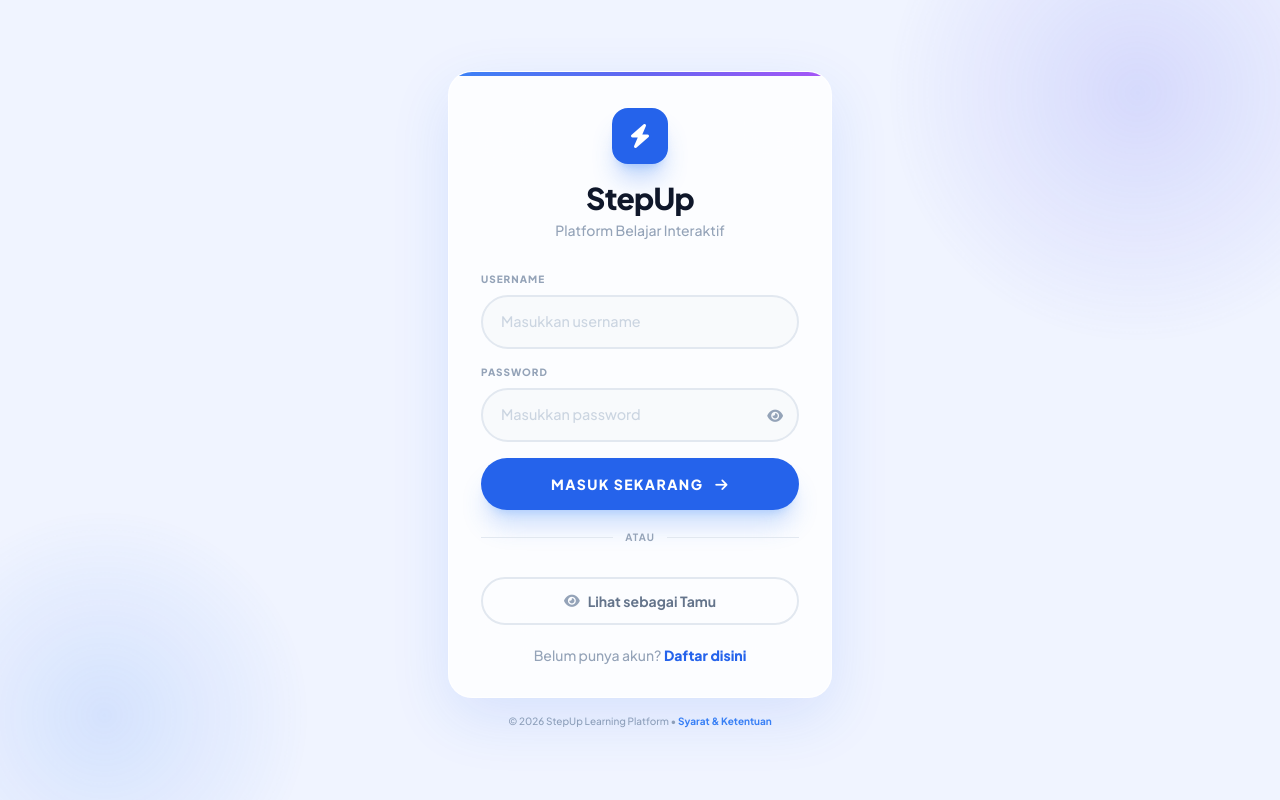
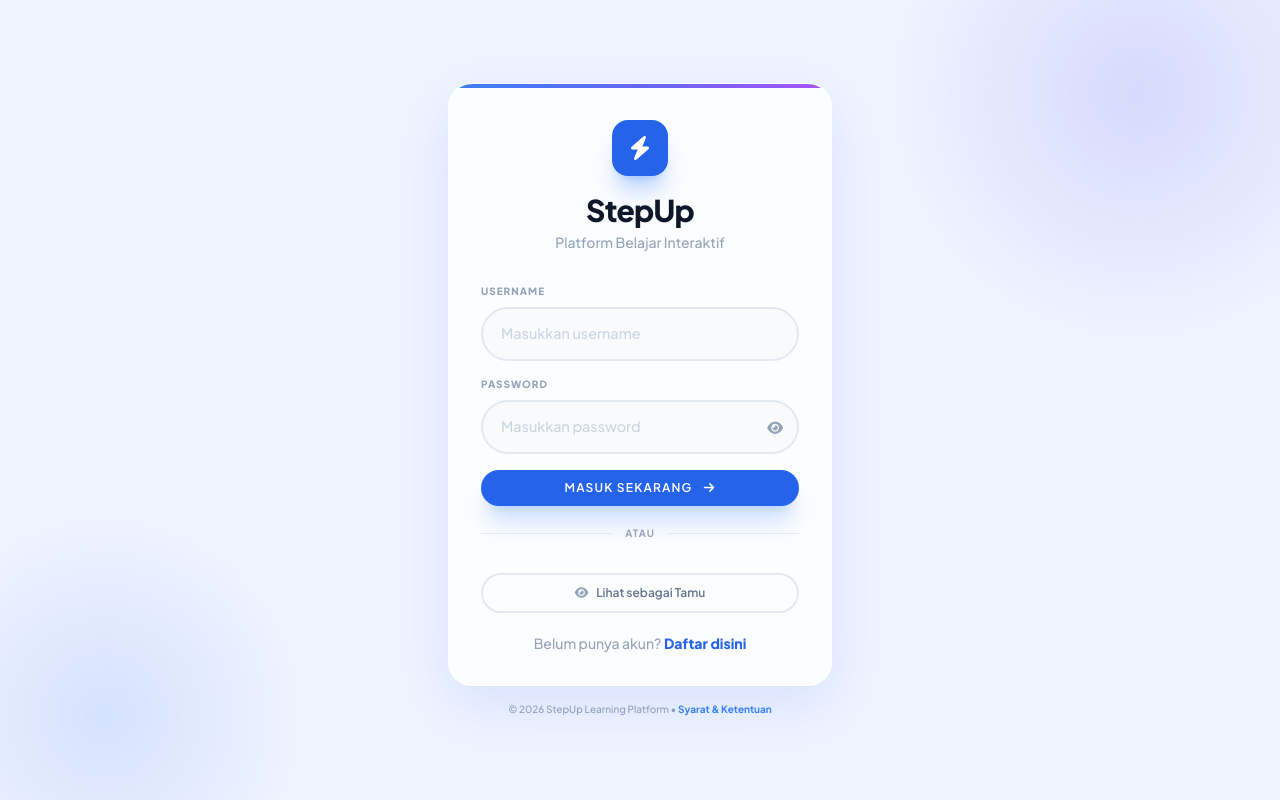
Before and after one commit to kelempiau/StepUp, a PHP site: page /login.php in a window 1280 px wide. Run offline with PHP 8.4, Linux system fonts and the light colour scheme; some libraries are stand-ins or nearby versions.

Commit message:
Adjust button sizes and fonts for login and register pages to be thinner and semibold

```diff
--- a/login.php
+++ b/login.php
@@ -118,7 +118,7 @@ if ($_SERVER['REQUEST_METHOD'] === 'POST') {
                             </div>
                         </div>
                         <button type="submit"
-                            class="w-full py-4 bg-blue-600 hover:bg-blue-700 text-white font-black rounded-full transition-all shadow-xl shadow-blue-500/25 hover:scale-[1.02] active:scale-95 uppercase tracking-widest text-sm mt-2">
+                            class="w-full py-2.5 bg-blue-600 hover:bg-blue-700 text-white font-semibold rounded-full transition-all shadow-xl shadow-blue-500/25 hover:scale-[1.02] active:scale-95 uppercase tracking-widest text-xs mt-2">
                             Masuk Sekarang <i class="fas fa-arrow-right ml-2"></i>
                         </button>
                     </form>
@@ -151,7 +151,7 @@ if ($_SERVER['REQUEST_METHOD'] === 'POST') {
 
                     <!-- Guest Access Button -->
                     <a href="src/views/dashboard.php"
-                       class="flex items-center justify-center gap-2 w-full py-3 border-2 border-slate-200 hover:border-indigo-400 text-slate-500 hover:text-indigo-600 font-bold rounded-full transition-all hover:bg-indigo-50 text-sm group">
+                       class="flex items-center justify-center gap-2 w-full py-2.5 border-2 border-slate-200 hover:border-indigo-400 text-slate-500 hover:text-indigo-600 font-semibold rounded-full transition-all hover:bg-indigo-50 text-xs group">
                         <i class="fas fa-eye text-slate-400 group-hover:text-indigo-500 transition"></i>
                         Lihat sebagai Tamu
                     </a>
--- a/src/auth/register.php
+++ b/src/auth/register.php
@@ -144,7 +144,7 @@ if ($_SERVER['REQUEST_METHOD'] === 'POST') {
                             <button type="button" onclick="togglePass('pw2', 'eye2')" class="absolute right-4 top-1/2 -translate-y-1/2 text-slate-400 hover:text-blue-500 transition-colors"><i id="eye2" class="fas fa-eye"></i></button>
                         </div>
                     </div>
-                    <button type="submit" class="w-full py-5 bg-blue-600 hover:bg-blue-700 text-white font-black rounded-full transition-all shadow-xl shadow-blue-500/30 hover:scale-[1.02] active:scale-95 mt-4 uppercase tracking-widest text-xs">
+                    <button type="submit" class="w-full py-2.5 bg-blue-600 hover:bg-blue-700 text-white font-semibold rounded-full transition-all shadow-xl shadow-blue-500/30 hover:scale-[1.02] active:scale-95 mt-4 uppercase tracking-widest text-xs">
                         Daftar Sekarang <i class="fas fa-arrow-right ml-2"></i>
                     </button>
                 </form>
```
